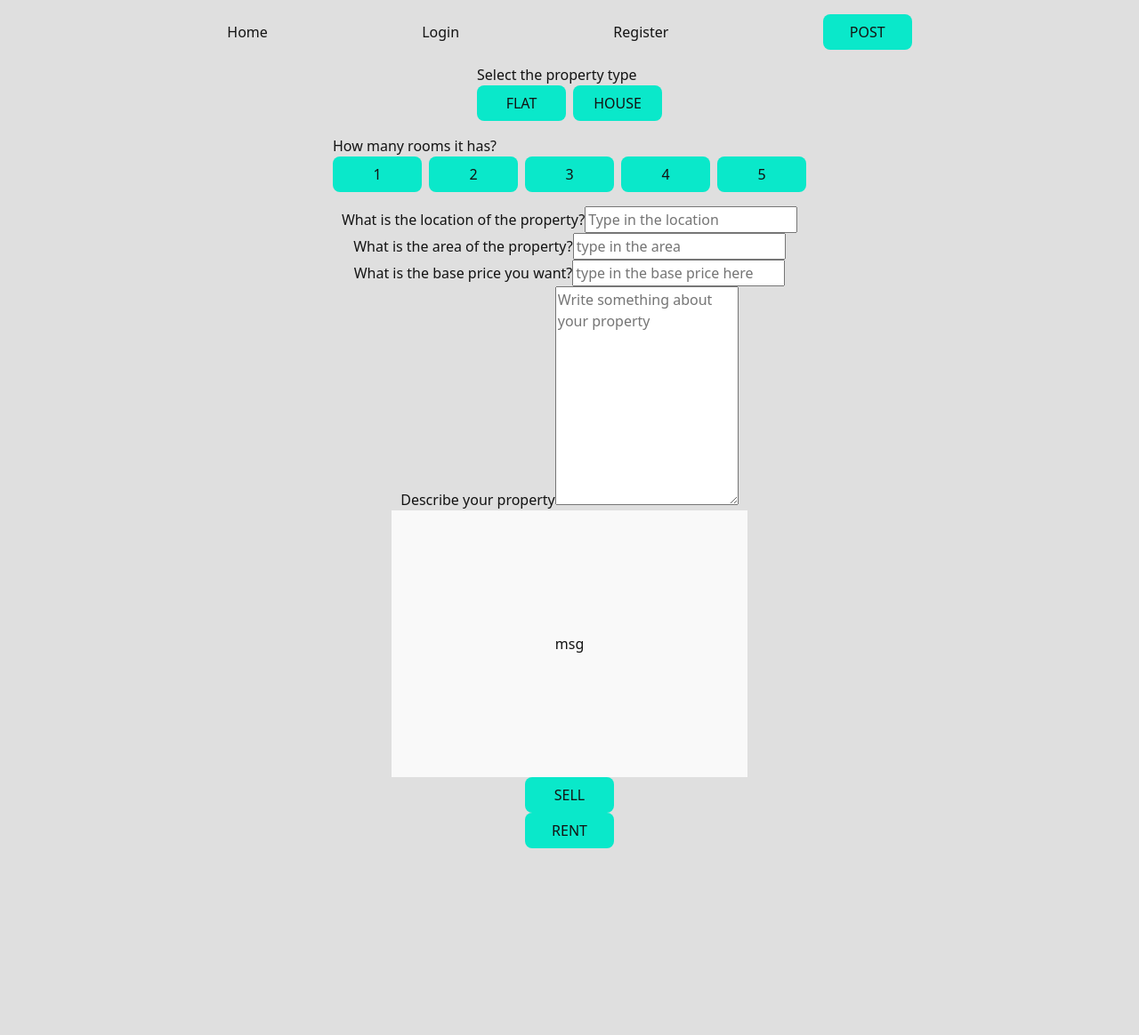
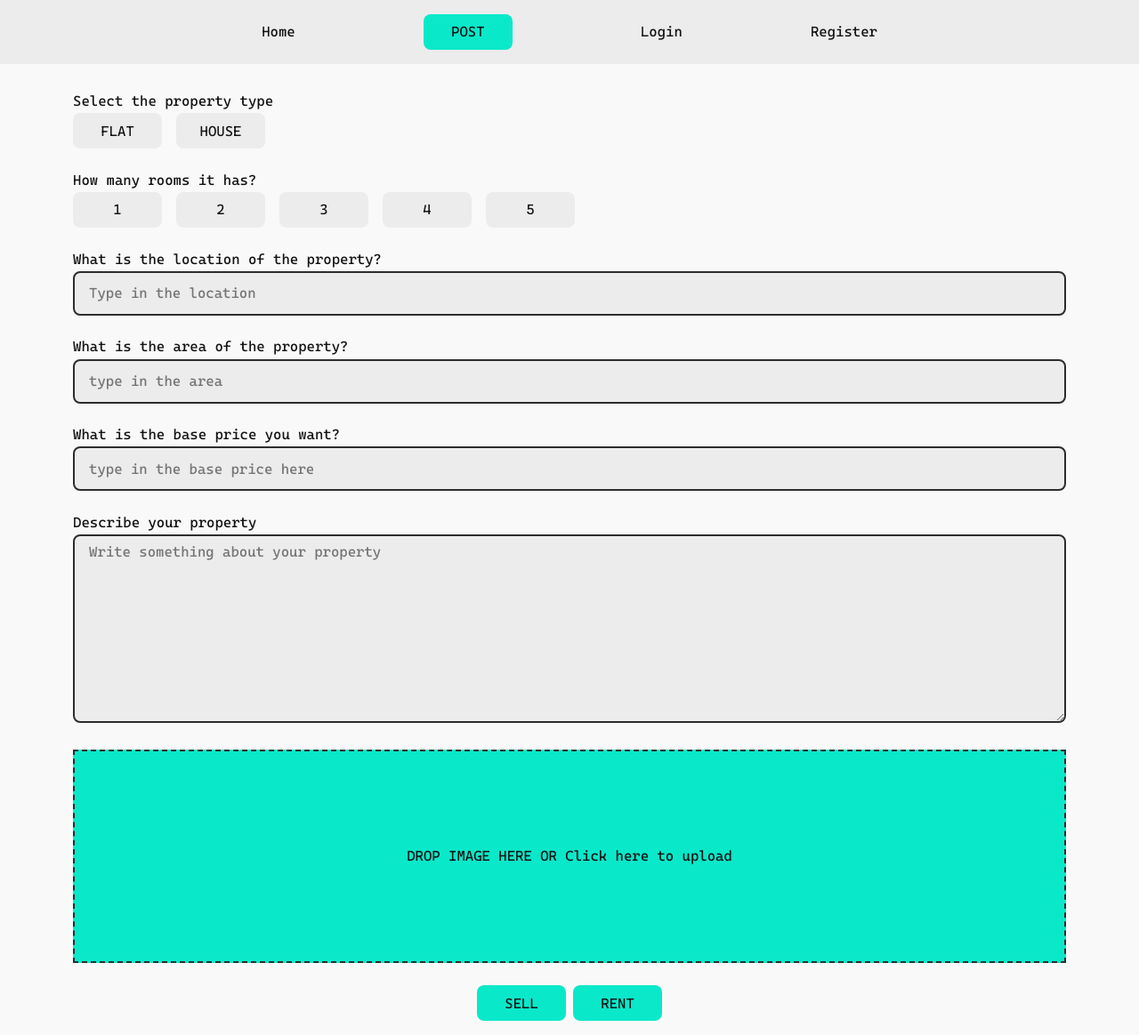
Before and after one commit to Ritik-gh/final-project-frontend, a React (Create React App) app: page /post in a window 1280 px wide. Shown: the whole page at 89% size. Before the commit the page ends 954 px from the top, so only its background shows below. Built offline with nearby package versions, Linux system fonts and the light colour scheme.

Commit message:
implemented drag-n-drop, styled inputs, buttons and forms

```diff
--- a/src/assets/css/app.css
+++ b/src/assets/css/app.css
@@ -4,9 +4,17 @@
   box-sizing: border-box;
 }
 
+@font-face {
+  font-family: CascadiaCode;
+  src: url("../fonts/CascadiaCode.ttf");
+}
 body {
-  background: #dfdfdf;
+  background: #f9f9f9;
   color: #131313;
+  font-family: CascadiaCode;
+  margin: 0;
+  padding: 0;
+  line-height: 1.2;
 }
 body p,
 body figure {
@@ -28,41 +36,127 @@ body figure {
   transition: color 0.5s, background-color 0.5s, border-color 0.5s, box-shadow 0.5s, transform 0.5s;
 }
 .btn-v1:hover {
-  box-shadow: 2.5px 2.5px rgba(19, 19, 19, 0.8);
+  box-shadow: 2.5px 2.5px #202020;
+}
+.btn-v1.inactive {
+  background-color: #ececec;
+}
+.btn-v1.inactive:hover {
+  background-color: #0ae8ca;
+}
+.btn-v1.disabled {
+  background-color: #2d2d2d;
+  color: #dfdfdf;
+  cursor: default;
+  pointer-events: none;
 }
 
 .post-card {
+  background-color: #ececec;
   cursor: pointer;
-  margin-bottom: 32px;
+  margin-bottom: clamp(16px, 2vw, 32px);
   transition: box-shadow 0.5s;
   border-radius: 5px;
+  font-size: clamp(10px, 0.8vw, 16px);
 }
 .post-card:hover {
-  box-shadow: 5px 5px #c8c8c8;
+  box-shadow: 5px 5px #202020;
 }
 .post-card img {
   border-radius: 5px;
 }
+.post-card > div {
+  padding: 8px;
+}
 
-.file-uploader {
+.form-input {
+  width: 100%;
+}
+.form-input input,
+.form-input textarea {
+  height: 50px;
+  font-size: 16px;
+  width: 100%;
+  min-width: 200px;
+  border-radius: 8px;
+  padding: 8px 16px;
+  background-color: #ececec;
+  color: #131313;
+  border: 2px solid #2d2d2d;
+  margin-top: 4px;
+  transition: box-shadow 0.5s;
+}
+.form-input input:focus, .form-input input:hover,
+.form-input textarea:focus,
+.form-input textarea:hover {
+  box-shadow: 3px 3px #131313;
+  outline: none;
+}
+.form-input textarea {
+  height: auto;
+}
+.form-input .btn-v1 {
+  margin-top: 4px;
+  margin-right: 16px;
+}
+
+header {
+  background-color: #ececec;
+  position: sticky;
+  top: 0;
+  left: 0;
+  right: 0;
+  margin-bottom: 32px;
+}
+header span {
+  cursor: pointer;
+}
+header span:hover {
+  color: #0ae8ca;
+}
+
+.image-uploader {
   position: relative;
-}
-.file-uploader input {
-  visibility: hidden;
-  height: 0.1px;
-  width: 0.1px;
-}
-.file-uploader label {
-  width: 400px;
-  height: 300px;
-  background: #f9f9f9;
+  width: 100%;
+  height: clamp(100px, 30vh, 300px);
+  background: #60f8e4;
   color: #ffffff;
 }
-.file-uploader .upload-status {
+.image-uploader input {
+  opacity: 0;
+  display: none;
+  color: #202020;
+}
+.image-uploader .upload-status {
   position: absolute;
   top: 50%;
   left: 50%;
+  color: #131313;
   transform: translate(-50%, -50%);
+}
+.image-uploader.supports-advance-upload {
+  border: 2px dashed #2d2d2d;
+  outline-offset: 10px;
+  background-color: #0ae8ca;
+}
+.image-uploader.is-dragover {
+  background-color: #ffffff;
+}
+
+form label {
+  margin-bottom: clamp(16px, 2vw, 32px);
+}
+
+@media (max-width: 767px) {
+  .post-card > div {
+    padding: 4px;
+  }
+}
+@media (min-width: 1200px) {
+  .container-fluid {
+    padding-left: 150px;
+    padding-right: 150px;
+  }
 }
 
 /*# sourceMappingURL=app.css.map */
--- a/src/assets/scss/app.scss
+++ b/src/assets/scss/app.scss
@@ -14,10 +14,19 @@ $light-4: #dfdfdf;
   box-sizing: border-box;
 }
 
+// fonts
+@font-face {
+  font-family: CascadiaCode;
+  src: url("../fonts/CascadiaCode.ttf");
+}
+
 body {
-  background: $light-4;
+  background: $light-2;
   color: $dark-3;
-
+  font-family: CascadiaCode;
+  margin: 0;
+  padding: 0;
+  line-height: 1.2;
   p,
   figure {
     margin: 0;
@@ -41,40 +50,139 @@ body {
     box-shadow 0.5s, transform 0.5s;
 
   &:hover {
-    box-shadow: 2.5px 2.5px rgba($dark-3, 0.8);
+    box-shadow: 2.5px 2.5px rgba($dark-2, 1);
+  }
+
+  &.inactive {
+    background-color: $light-3;
+    &:hover {
+      background-color: $primary;
+    }
+  }
+
+  &.disabled {
+    background-color: $dark-1;
+    color: $light-4;
+    cursor: default;
+    pointer-events: none;
   }
 }
 
+// post card
 .post-card {
+  background-color: $light-3;
   cursor: pointer;
-  margin-bottom: 32px;
+  margin-bottom: clamp(16px, 2vw, 32px);
   transition: box-shadow 0.5s;
   border-radius: 5px;
+  font-size: clamp(10px, 0.8vw, 16px);
   &:hover {
-    box-shadow: 5px 5px rgb(200, 200, 200);
+    box-shadow: 5px 5px rgba($dark-2, 1);
   }
   img {
     border-radius: 5px;
   }
+  > div {
+    padding: 8px;
+  }
 }
 
-.file-uploader {
+// input
+.form-input {
+  width: 100%;
+  input,
+  textarea {
+    height: 50px;
+    font-size: 16px;
+    width: 100%;
+    min-width: 200px;
+    border-radius: 8px;
+    padding: 8px 16px;
+    background-color: $light-3;
+    color: $dark-3;
+    border: 2px solid $dark-1;
+    margin-top: 4px;
+    transition: box-shadow 0.5s;
+    &:focus,
+    &:hover {
+      box-shadow: 3px 3px $dark-3;
+      outline: none;
+    }
+  }
+  textarea {
+    height: auto;
+  }
+  .btn-v1 {
+    margin-top: 4px;
+    margin-right: 16px;
+  }
+}
+
+// header
+header {
+  background-color: $light-3;
+  position: sticky;
+  top: 0;
+  left: 0;
+  right: 0;
+  margin-bottom: 32px;
+  span {
+    cursor: pointer;
+    &:hover {
+      color: $primary;
+    }
+  }
+}
+
+.image-uploader {
   position: relative;
+  width: 100%;
+  height: clamp(100px, 30vh, 300px);
+  background: lighten($primary, 20%);
+  color: $light-1;
   input {
-    visibility: hidden;
-    height: 0.1px;
-    width: 0.1px;
-  }
-  label {
-    width: 400px;
-    height: 300px;
-    background: $light-2;
-    color: $light-1;
+    // visibility: hidden;
+    opacity: 0;
+    // height: 100%;
+    // width: 100%;
+    display: none;
+    color: $dark-2;
   }
   .upload-status {
     position: absolute;
     top: 50%;
     left: 50%;
+    color: $dark-3;
     transform: translate(-50%, -50%);
   }
+  &.supports-advance-upload {
+    border: 2px dashed $dark-1;
+    outline-offset: 10px;
+    background-color: rgba($primary, 1);
+  }
+  &.is-dragover {
+    background-color: $light-1;
+  }
 }
+
+// forms
+form {
+  label {
+    margin-bottom: clamp(16px, 2vw, 32px);
+  }
+}
+
+// media queries
+@media (max-width: 767px) {
+  .post-card {
+    > div {
+      padding: 4px;
+    }
+  }
+}
+@media (min-width: 1200px) {
+  .container-fluid {
+    padding-left: 150px;
+    padding-right: 150px;
+  }
+}
--- a/src/components/Home.jsx
+++ b/src/components/Home.jsx
@@ -19,10 +19,10 @@ const Home = () => {
 
   return (
     <>
-      <div className="container">
+      <div className="container-fluid">
         <section className="row">
-          {[1, 2, 3, 4, 5, 6, 7, 8].map(() => (
-            <div className="col-3">
+          {[1, 2, 3, 4, 5, 6, 7, 8, 9, 10, 11, 12, 13, 14, 15, 16].map(() => (
+            <div className="col-6 col-md-4 col-xl-3">
               <PostCard />
             </div>
           ))}
--- a/src/components/Login.jsx
+++ b/src/components/Login.jsx
@@ -73,7 +73,7 @@ const Login = (props) => {
           onSubmit={handleLogin}
           className="d-flex flex-column justify-content-center align-items-center"
         >
-          <label className="mb-3">
+          <label className="mb-3 form-input">
             <input
               type="email"
               name=""
@@ -84,7 +84,7 @@ const Login = (props) => {
             />
             <p />
           </label>
-          <label className="mb-3">
+          <label className="mb-3 form-input">
             <input
               type="password"
               name=""
@@ -94,7 +94,7 @@ const Login = (props) => {
             />
             <p />
           </label>
-          <button className="btn btn-primary" type="submit">
+          <button className="btn-v1" type="submit">
             Submit
           </button>
         </form>
--- a/src/components/Post.jsx
+++ b/src/components/Post.jsx
@@ -1,54 +1,80 @@
+import { useEffect, useRef } from "react";
 const Post = () => {
+  const advanceUploadSupported = (function () {
+    let div = document.createElement("div");
+    return (
+      ("draggable" in div || ("ondragstart" in div && "ondrop" in div)) &&
+      "FormData" in window &&
+      "FileReader" in window
+    );
+  })();
+
+  const imageUploaderRef = useRef();
+  useEffect(() => {
+    let droppedFiles = false;
+    if (advanceUploadSupported) {
+      imageUploaderRef.current.classList.add("supports-advance-upload");
+      imageUploaderRef.current.addEventListener(
+        "dragenter" || "dragover",
+        function (e) {
+          imageUploaderRef.current.classList.add("is-dragover");
+        }
+      );
+      imageUploaderRef.current.addEventListener(
+        "dragleave" || "drop",
+        function () {
+          imageUploaderRef.current.classList.remove("is-dragover");
+        }
+      );
+      imageUploaderRef.current.addEventListener("dragover", function (e) {
+        e.preventDefault();
+      });
+      imageUploaderRef.current.addEventListener("drop", function (e) {
+        e.preventDefault();
+        if (e.dataTransfer.files.length) {
+          imageUploaderRef.current.children[0].files = e.dataTransfer.files;
+          imageUploaderRef.current.children[1].innerHTML =
+            e.dataTransfer.files[0].name;
+        }
+      });
+    }
+  });
   return (
     <>
       <div className="container">
         <form className="d-flex flex-column align-items-center">
-          <label>
+          <label className="form-input">
             Select the property type
-            <ul className="list-inline">
-              <li className="list-inline-item">
-                <button className="btn-v1" type="button">
+            <div className="d-flex align-items-center">
+              <button className="btn-v1 inactive" type="button">
                 FLAT
               </button>
-              </li>
-              <li className="list-inline-item">
-                <button className="btn-v1" type="button">
+              <button className="btn-v1 inactive" type="button">
                 HOUSE
               </button>
-              </li>
-            </ul>
+            </div>
           </label>
-          <label htmlFor="">
+          <label htmlFor="" className="form-input">
             How many rooms it has?
-            <ul className="list-inline">
-              <li className="list-inline-item">
-                <button className="btn-v1" type="button">
+            <div className="d-flex align-items-center">
+              <button className="btn-v1 inactive" type="button">
                 1
               </button>
-              </li>
-              <li className="list-inline-item">
-                <button className="btn-v1" type="button">
+              <button className="btn-v1 inactive" type="button">
                 2
               </button>
-              </li>
-              <li className="list-inline-item">
-                <button className="btn-v1" type="button">
+              <button className="btn-v1 inactive" type="button">
                 3
               </button>
-              </li>
-              <li className="list-inline-item">
-                <button className="btn-v1" type="button">
+              <button className="btn-v1 inactive" type="button">
                 4
               </button>
-              </li>
-              <li className="list-inline-item">
-                <button className="btn-v1" type="button">
+              <button className="btn-v1 inactive" type="button">
                 5
               </button>
-              </li>
-            </ul>
+            </div>
           </label>
-          <label>
+          <label className="form-input">
             What is the location of the property?
             <input
               type="search"
@@ -57,45 +83,48 @@ const Post = () => {
               id=""
             />
           </label>
-          <label>
+          <label className="form-input">
             What is the area of the property?
             <input type="number" name="" placeholder="type in the area" id="" />
           </label>
-          <label>
+          <label className="form-input">
             What is the base price you want?
             <input
               type="numbe"
               placeholder="type in the base price here"
             ></input>
           </label>
-          <label>
+          <label className="form-input">
             Describe your property
             <textarea
               rows="10"
               placeholder="Write something about your property"
             ></textarea>
           </label>
-          <div className="file-uploader">
-            <section className="img-holder">
-              <label>
+          <label className="image-uploader" ref={imageUploaderRef}>
             <input
               type="file"
               name=""
               placeholder="Add some images"
               id=""
               capture="image/*"
-                  multiple
             />
+            <p className="upload-status">
+              DROP IMAGE HERE OR Click here to upload
+            </p>
           </label>
-            </section>
-            <p className="upload-status">msg</p>
-          </div>
+          <ul className="list-inline">
+            <li className="list-inline-item">
               <button className="btn-v1" type="submit">
                 SELL
               </button>
+            </li>
+            <li className="list-inline-item">
               <button className="btn-v1" type="submit">
                 RENT
               </button>
+            </li>
+          </ul>
         </form>
       </div>
     </>
--- a/src/components/sub/Header.jsx
+++ b/src/components/sub/Header.jsx
@@ -6,11 +6,19 @@ const Header = () => {
   const auth = useContext(Auth);
   return (
     <>
-      <header className="container">
+      <header className="container-fluid">
         <section className="d-flex justify-content-evenly align-items-center py-3">
           <span className="" onClick={() => history.push("/")}>
             Home
           </span>
+          <button
+            onClick={() => {
+              !auth.isAuth ? history.push("/login") : history.push("/post");
+            }}
+            className="btn-v1"
+          >
+            POST
+          </button>
           {!auth.isAuth ? (
             <>
               <span className="" onClick={() => history.push("/login")}>
@@ -31,14 +39,6 @@ const Header = () => {
               Logout
             </span>
           )}
-          <button
-            onClick={() => {
-              !auth.isAuth ? history.push("/login") : history.push("/post");
-            }}
-            className="btn-v1"
-          >
-            POST
-          </button>
         </section>
       </header>
     </>
```
Also changed, not shown: src/components/Register.jsx (+7 -7 lines), src/assets/fonts/CascadiaCode.ttf (added), 1 other file (tests, documents, lock files or other folders). Lines whose indentation alone changed are shown as unchanged.
